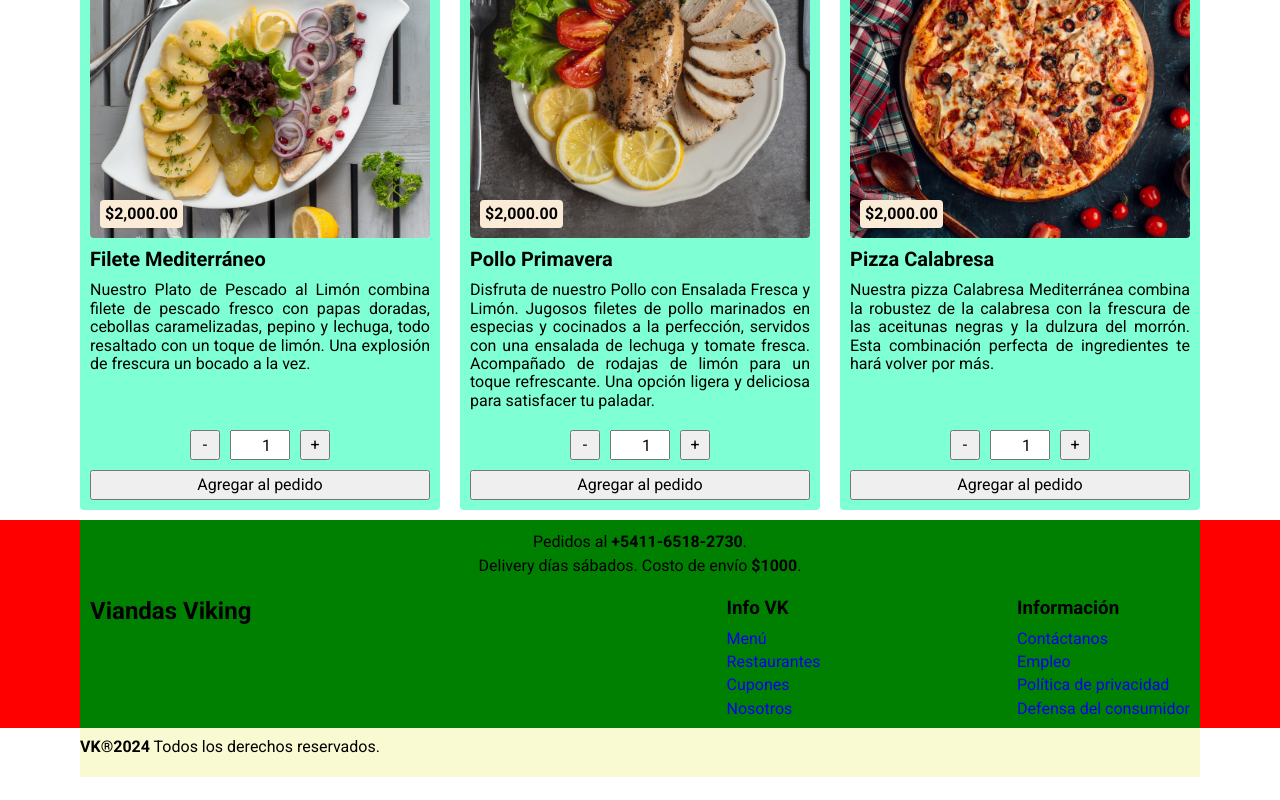
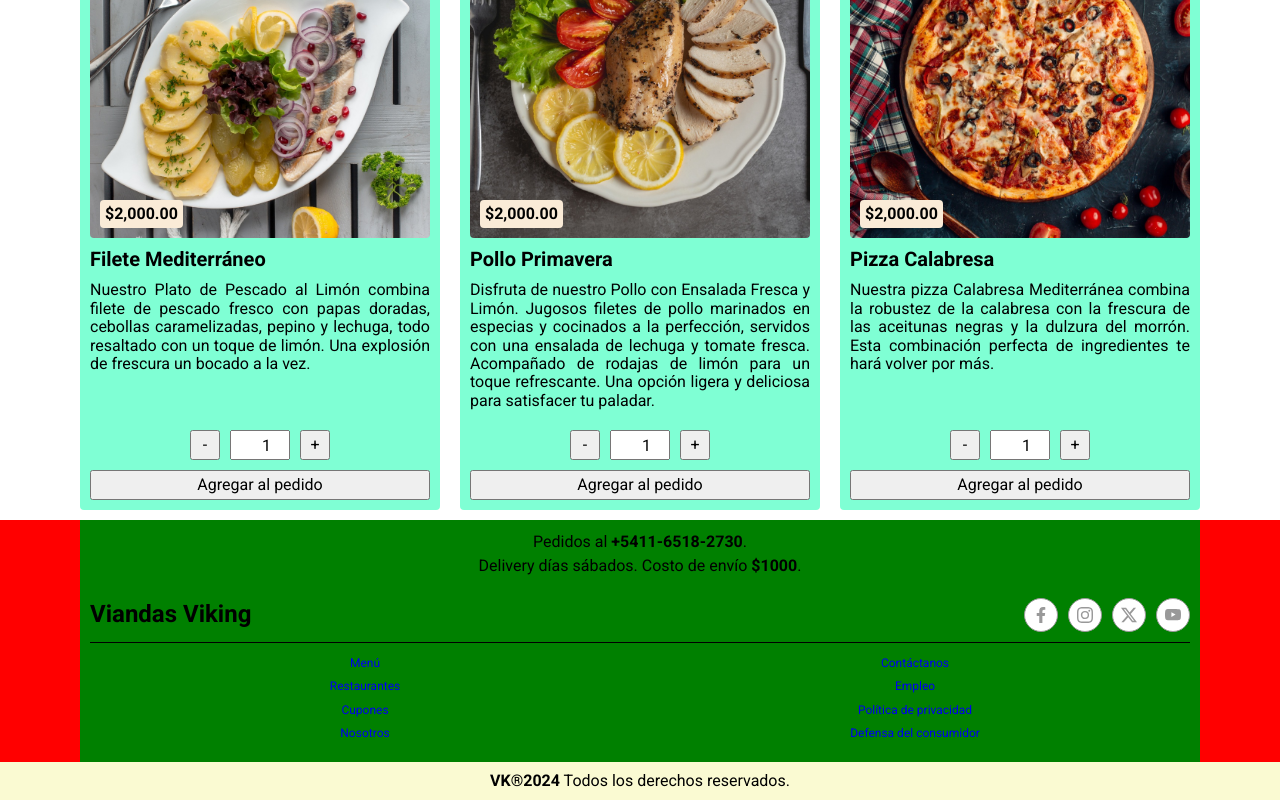
Before and after one commit to WalterAurelio/vite-viandas-practica, a React (Vite) app: page / in a window 1280 px wide. Shown: the part 885-1685 px from the top of the page. Before the commit the page ends 1662 px from the top, so only its background shows below. Built offline with nearby package versions, Linux system fonts and the light colour scheme; a web font is replaced by a local one.

Commit message:
Se les dieron estilos a las secciones de contacto y footer.

```diff
--- a/package.json
+++ b/package.json
@@ -12,6 +12,7 @@
   "dependencies": {
     "react": "^18.2.0",
     "react-dom": "^18.2.0",
+    "react-icons": "^5.0.1",
     "uuid": "^9.0.1"
   },
   "devDependencies": {
--- a/src/App.jsx
+++ b/src/App.jsx
@@ -8,6 +8,8 @@ import { CarritoContext } from './contexts/CarritoContext';
 import { EntradaContext } from './contexts/EntradaContext';
 import { v4 as uuidv4 } from 'uuid';
 import HamburgerMenu from './components/HamburgerMenu';
+import { BsInstagram, BsTwitterX, BsYoutube } from "react-icons/bs";
+import { FaFacebookF } from "react-icons/fa";
 
 let listaPlatos = platosJson.platos;
 
@@ -86,8 +88,22 @@ function App() {
           <div className='info-contacto'>
             <h2>Viandas Viking</h2>
 
+            <div className='container-redessociales'>
+              <div className='red-social fb'>
+                <FaFacebookF className='icono' />
+              </div>
+              <div className='red-social ig'>
+                <BsInstagram className='icono' />
+              </div>
+              <div className='red-social tw'>
+                <BsTwitterX className='icono' />
+              </div>
+              <div className='red-social yt'>
+                <BsYoutube className='icono' />
+              </div>
+            </div>
+
             <div className='container-lista'>
-              <h3>Info VK</h3>
               <ul className='lista'>
                 <li><a href='#'>Menú</a></li>
                 <li><a href='#'>Restaurantes</a></li>
@@ -97,7 +113,6 @@ function App() {
             </div>
 
             <div className='container-lista'>
-              <h3>Información</h3>
               <ul className='lista'>
                 <li><a href='#'>Contáctanos</a></li>
                 <li><a href='#'>Empleo</a></li>
@@ -110,37 +125,6 @@ function App() {
 
         <footer className='container-footer'>
           <p><b>VK®2024</b> Todos los derechos reservados.</p>
-
-          <div className='container-redessociales'>
-            <div className='red-social fb'>
-              <svg xmlns="http://www.w3.org/2000/svg" class="icon icon-tabler icon-tabler-brand-facebook" width="36" height="36" viewBox="0 0 24 24" stroke-width="1.5" stroke="#ffffff" fill="none" stroke-linecap="round" stroke-linejoin="round">
-                <path stroke="none" d="M0 0h24v24H0z" fill="none" />
-                <path d="M7 10v4h3v7h4v-7h3l1 -4h-4v-2a1 1 0 0 1 1 -1h3v-4h-3a5 5 0 0 0 -5 5v2h-3" />
-              </svg>
-            </div>
-            <div className='red-social ig'>
-              <svg xmlns="http://www.w3.org/2000/svg" class="icon icon-tabler icon-tabler-brand-instagram" width="36" height="36" viewBox="0 0 24 24" stroke-width="1.5" stroke="#ffffff" fill="none" stroke-linecap="round" stroke-linejoin="round">
-                <path stroke="none" d="M0 0h24v24H0z" fill="none" />
-                <path d="M4 4m0 4a4 4 0 0 1 4 -4h8a4 4 0 0 1 4 4v8a4 4 0 0 1 -4 4h-8a4 4 0 0 1 -4 -4z" />
-                <path d="M12 12m-3 0a3 3 0 1 0 6 0a3 3 0 1 0 -6 0" />
-                <path d="M16.5 7.5l0 .01" />
-              </svg>
-            </div>
-            <div className='red-social tw'>
-              <svg xmlns="http://www.w3.org/2000/svg" class="icon icon-tabler icon-tabler-brand-x" width="36" height="36" viewBox="0 0 24 24" stroke-width="1.5" stroke="#ffffff" fill="none" stroke-linecap="round" stroke-linejoin="round">
-                <path stroke="none" d="M0 0h24v24H0z" fill="none" />
-                <path d="M4 4l11.733 16h4.267l-11.733 -16z" />
-                <path d="M4 20l6.768 -6.768m2.46 -2.46l6.772 -6.772" />
-              </svg>
-            </div>
-            <div className='red-social yt'>
-              <svg xmlns="http://www.w3.org/2000/svg" class="icon icon-tabler icon-tabler-brand-youtube" width="36" height="36" viewBox="0 0 24 24" stroke-width="1.5" stroke="#ffffff" fill="none" stroke-linecap="round" stroke-linejoin="round">
-                <path stroke="none" d="M0 0h24v24H0z" fill="none" />
-                <path d="M2 8a4 4 0 0 1 4 -4h12a4 4 0 0 1 4 4v8a4 4 0 0 1 -4 4h-12a4 4 0 0 1 -4 -4v-8z" />
-                <path d="M10 9l5 3l-5 3z" />
-              </svg>
-            </div>
-          </div>
         </footer>
 
       </EntradaContext.Provider>
--- a/src/scss/layout/_footer.scss
+++ b/src/scss/layout/_footer.scss
@@ -4,72 +4,5 @@
 
   p {
     text-align: center;
-    margin-bottom: 1rem;
-  }
-
-  .container-redessociales {
-    // display: flex;
-    display: none;
-    justify-content: space-evenly;
-  }
-
-  .red-social {
-    background-color: red;
-    width: 5rem;
-    height: 5rem;
-    border-radius: 50%;
-    display: flex;
-    align-items: center;
-    justify-content: center;
   }
 }
-
-.red-social {
-  &.fb {
-    background-color: #1877f2;
-  }
-
-  &.ig {
-    background-image: linear-gradient(45deg, #fcaf45, #f77737, #c13584, #833ab4);
-  }
-
-  &.yt {
-    background-color: #ff0000;
-  }
-
-  &.tw {
-    background-color: #000;
-  }
-}
-
-@media (min-width: 540px) {
-  .container-footer {
-    .container-redessociales {
-      justify-content: center;
-
-      .red-social {
-        margin-right: 1rem;
-
-        &:last-child {
-          margin-right: unset;
-        }
-      }
-    }
-  }
-}
-
-@media (min-width: 768px) {
-  .container-footer {
-    display: flex;
-    justify-content: space-between;
-    padding: 1rem;
-  }
-}
-
-@media (min-width: 1200px) {
-  .container-footer {
-    padding: 1rem 0;
-    max-width: 112rem;
-    margin: 0 auto;
-  }
-}
--- a/src/scss/layout/_infoContacto.scss
+++ b/src/scss/layout/_infoContacto.scss
@@ -17,12 +17,73 @@
       line-height: 1.5;
     }
   }
-
 }
 
 .info-contacto {
+  display: grid;
+  grid-template-columns: repeat(2, 1fr);
+
   h2 {
+    padding-bottom: 1rem;
+    grid-column: 1 / 3;
+    border-bottom: solid 1px;
+  }
+
+  .container-redessociales {
+    grid-column: 1 / 3;
+    order: -1;
+    display: flex;
+    justify-content: center;
     margin-bottom: 2rem;
+  }
+
+  .red-social {
+    width: 3.4rem;
+    height: 3.4rem;
+    border-radius: 50%;
+    display: flex;
+    align-items: center;
+    justify-content: center;
+    margin-right: 1rem;
+    border: solid 1px #999;
+
+    &:last-child {
+      margin-right: unset;
+    }
+
+    &:hover {
+      border-color: white;
+      cursor: pointer;
+    }
+
+    &.fb, &.ig,
+    &.yt, &.tw {
+      background-color: white;
+
+      &:hover .icono {
+        color: white;
+      }
+    }
+
+    .icono {
+      color: #999;
+    }
+
+    &.fb:hover {
+      background-color: #1877f2;
+    }
+
+    &.ig:hover {
+      background-image: linear-gradient(45deg, #fcaf45, #f77737, #c13584, #833ab4);
+    }
+
+    &.yt:hover {
+      background-color: #ff0000;
+    }
+
+    &.tw:hover {
+      background-color: #000;
+    }
   }
 
   .container-lista {
@@ -42,23 +103,13 @@
 
     a {
       text-decoration: none;
-    }
-
-    &:last-of-type {
-      margin-top: 2rem;
+      font-size: 1.2rem;
     }
   }
 }
 
 @media (min-width: 360px) {
   .info-contacto {
-    display: grid;
-    grid-template-columns: 40% auto;
-
-    h2 {
-      grid-column: 1 / 3;
-    }
-
     .container-lista:last-of-type {
       margin-top: unset;
       margin-left: auto;
@@ -68,18 +119,32 @@
 
 @media (min-width: 540px) {
   .info-contacto {
-    grid-template-columns: 40% auto auto;
+    /* grid-template-columns: 40% auto auto; */
+
+    h2, .container-redessociales {
+      grid-column: unset;
+    }
 
     h2 {
-      grid-column: unset;
+      display: flex;
+      align-items: center;
+    }
+
+    .container-redessociales {
+      order: unset;
       margin-bottom: unset;
+      border-bottom: 1px solid;
+      justify-content: flex-end;
+      padding-bottom: 1rem;
     }
 
     .container-lista {
-      margin-left: auto;
+      margin: 0 auto;
 
       .lista {
-        margin-bottom: unset;
+        display: flex;
+        flex-direction: column;
+        align-items: center;
       }
     }
   }
```
Also changed, not shown: src/scss/layout/_app.scss (+0 -279 lines), 1 other file (tests, documents, lock files or other folders).
